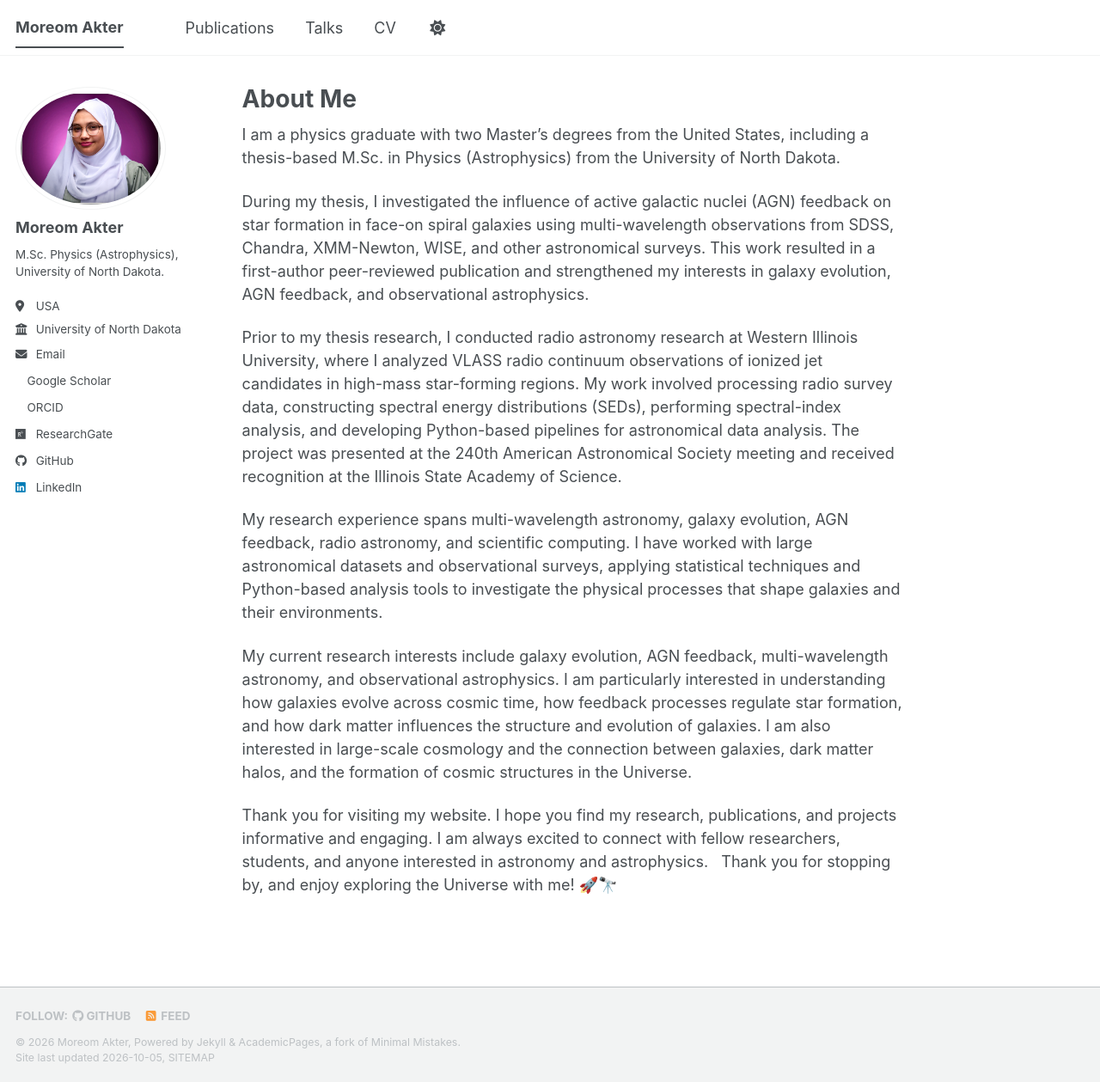
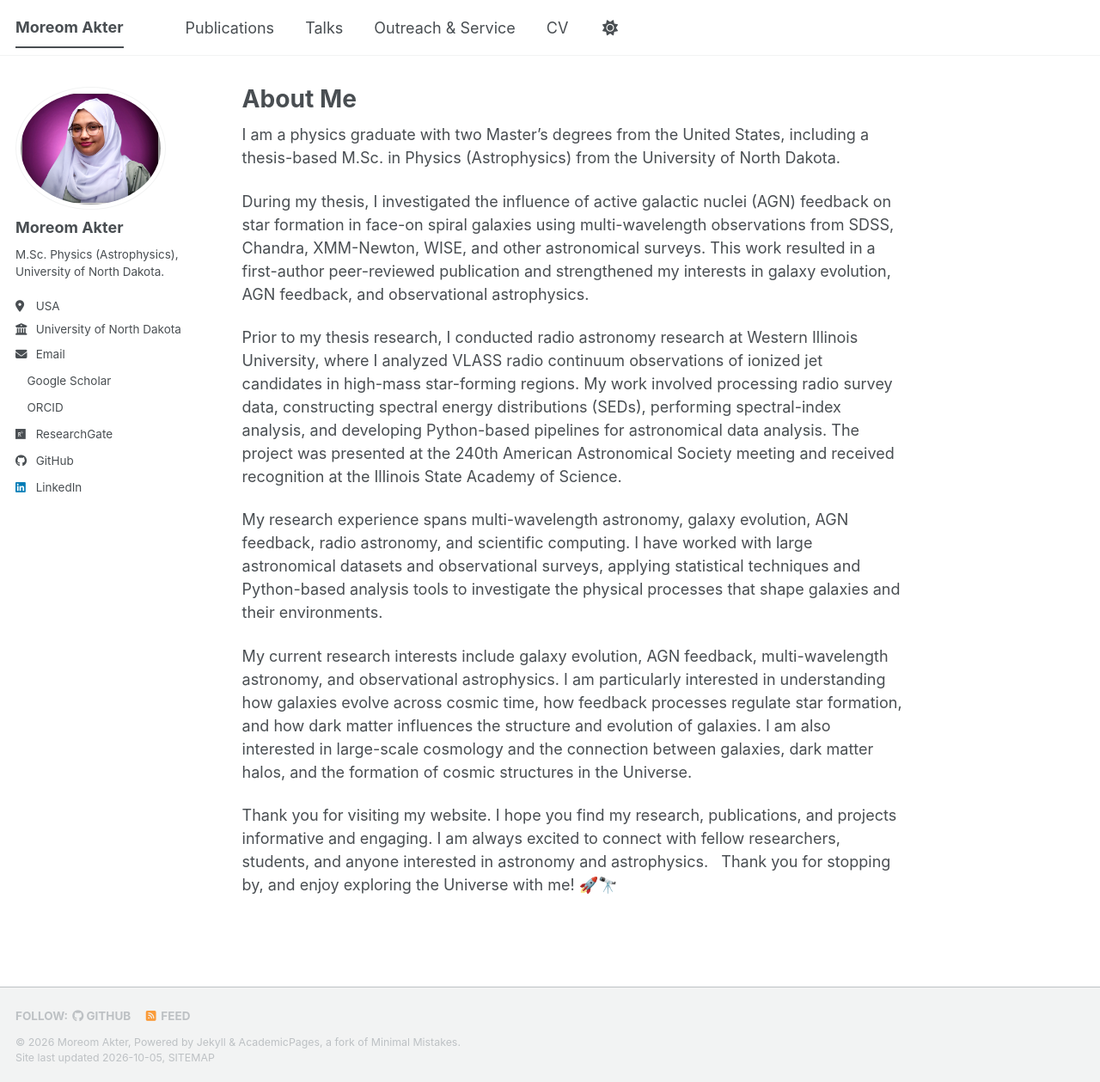
Before and after one commit to Moreom/Moreom.github.io, a Jekyll site: the page built from _pages/about.md, in a window 1280 px wide and 1259 px high. Shown: the whole window at 86% size. Built offline with Jekyll 4.4.1, drawn with Linux system fonts in a browser that asks for light colours; a style sheet for code colours, icons or effects is not loaded.

Commit message:
Update navigation.yml

```diff
--- a/_data/navigation.yml
+++ b/_data/navigation.yml
@@ -14,6 +14,9 @@ main:
   - title: "Talks"
     url: /talks/
 
+  - title: "Outreach & Service"
+    url: /outreach/
+
   - title: "CV"
     url: /cv/
 
```
